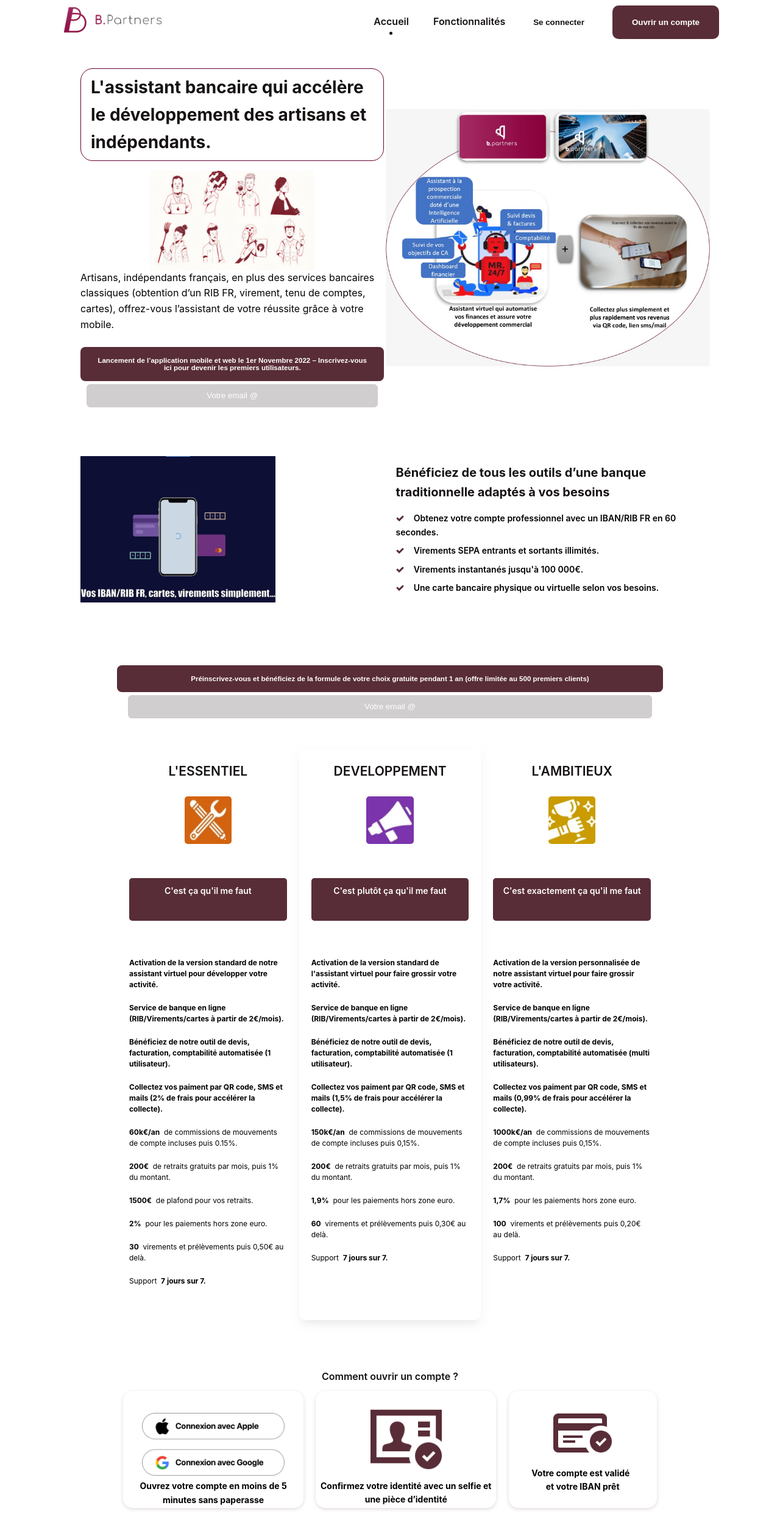
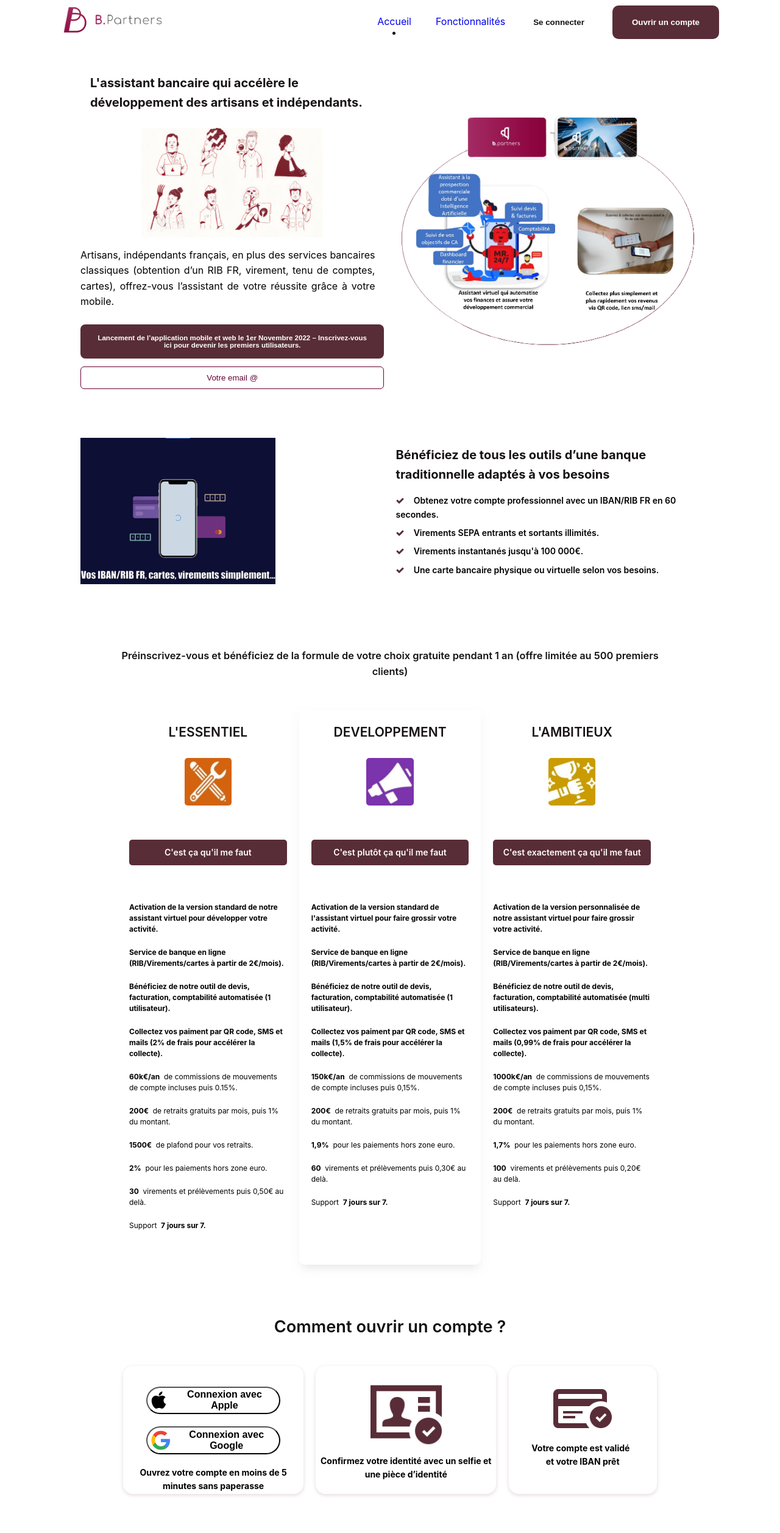
Before and after one commit to b-partners/web-landing, a React (Create React App) app: page / in a window 1280 px wide. Shown: the whole page at 61% size. After the commit the page ends 2492 px from the top, so only its background shows below. Built offline with nearby package versions, Linux system fonts and the light colour scheme; no server answers.

Commit message:
feat: some design improvement

```diff
--- a/public/assets/css/styles.css
+++ b/public/assets/css/styles.css
@@ -125,7 +125,7 @@ video {
 	height: auto;
 }
 ::placeholder { /* Chrome, Firefox, Opera, Safari 10.1+ */
-	color: #ffff;
+	color: var(--first-color-logo);
 	opacity: 1; /* Firefox */
   }
 /*========== CLASS CSS ==========*/
@@ -336,20 +336,22 @@ video {
 	font-weight: bold;
 	font-size: 2rem;
 }
-.home__title {
-	border: 1px solid var(--first-color-logo);
+h1.home__title {
 	padding: 0.5rem 1rem;
 	border-radius: 20px;
-	font-size: 2.2rem;
+	font-size: var(--h3-font-size);
 	font-weight: var(--font-bold);
-	margin-bottom: var(--mb-2);
 }
 .home__image{
 	display: flex;
 	justify-content: center;
+	transform: scale(110%);
+	margin-block: 1.6rem;
 }
 .home__description {
 	margin-bottom: var(--mb-3);
+	text-align: justify;
+	width: 97%;
 }
 .preregistration__container{
 	margin-top: 0.3rem;
@@ -362,10 +364,10 @@ video {
 	text-align: center;
 }
 .preregistration__container__input{
-	background-color: #D0CECE;
-	border: 1px solid #D0CECE;
+	margin-top: .5rem;
+	border: 1px solid var(--first-color-logo);
 	color: rgb(0, 0, 0);
-	width: 96%;
+	width: 100%;
 	height: 2.35rem;
 	text-align: center;
 	border-radius: 6px;
@@ -613,6 +615,9 @@ video {
 		display: flex;
 		flex-direction: column;
 	}
+	h1.home__title {
+		text-align: center;
+	}
 }
 @media screen and (min-width: 576px) {
 	.home__title{
@@ -740,7 +745,7 @@ video {
 }
 @media screen and (min-width: 968px) {
 	.home__img__overview {
-		transform: scale(1.66)
+		transform: scale(1.5)
 	}
 	.bd-container {
 		margin-left: auto;
@@ -837,7 +842,6 @@ video {
 }
 
 .pricing-button {
-	height: 4.375rem;
 	width: 100%;
 	border-radius: 5px;
 	background-color: var(--first-color);
--- a/public/index.html
+++ b/public/index.html
@@ -16,6 +16,7 @@
     -->
     <link rel="manifest" href="%PUBLIC_URL%/manifest.json" />
     <link rel="stylesheet" href="https://cdnjs.cloudflare.com/ajax/libs/font-awesome/4.7.0/css/font-awesome.min.css">
+    <link rel="stylesheet" href="https://use.fontawesome.com/releases/v5.12.0/css/all.css">
     <!--
       Notice the use of %PUBLIC_URL% in the tags above.
       It will be replaced with the URL of the `public` folder during the build.
--- a/src/pages/Home/components/Header/Header.jsx
+++ b/src/pages/Home/components/Header/Header.jsx
@@ -1,5 +1,5 @@
 /* eslint-disable no-restricted-globals */
-import React, { useState } from 'react';
+import React, { useState, useCallback } from 'react';
 
 import logo from '../../assets/img/logo.png';
 import '../../assets/css/forms.css';
@@ -20,6 +20,7 @@ export function Header() {
   });
   const [isLoading, setIsLoading] = useState(false);
   const [isCreatingAccount, setIsCreatingAccount] = useState(false);
+  const [activeLink, setActiveLink] = useState('link-1');
 
   const handlePhoneNumberChange = event => {
     const { name, value } = event.target;
@@ -54,6 +55,14 @@ export function Header() {
       setIsCreatingAccount(false);
     }
   };
+
+  const handleClickLink = (e) =>
+    setActiveLink(e.target.name);
+
+  const getActiveClassName = useCallback((link) =>
+    activeLink === link ? 'active-link' : ''
+  , [activeLink]);
+
   return (<header className='l-header' id='header'>
     <nav className='nav bd-container'>
       <a href='#home' className='nav__logo'>
@@ -61,13 +70,13 @@ export function Header() {
       </a>
       <div className={`nav__menu ${menuActive ? 'show-menu' : ''}`} id='nav-menu'>
         <ul className='nav__list'>
-          <li className='nav__item'>
-            <a href='#home' className='nav__link active-link'>
+        <li className='nav__item'>
+            <a name="link-1" href='#home' onClick={handleClickLink} className={`${getActiveClassName('link-1')}`}>
               Accueil
             </a>
           </li>
           <li className='nav__item'>
-            <a href='#share' className='nav__link'>
+            <a name="link-2" href='#share' onClick={handleClickLink} className={`${getActiveClassName('link-2')}`}>
               Fonctionnalités
             </a>
           </li>
--- a/src/pages/Home/components/Pricing/Pricing.css
+++ b/src/pages/Home/components/Pricing/Pricing.css
@@ -1,5 +1,9 @@
 :root {
     --xsmall-font-size: 0.5rem;
+}
+
+.pricing__title {
+    text-align: center;
 }
 
 .pricing__container {
@@ -55,11 +59,38 @@
     display: flex;
     flex-direction: row;
 }
+.connexion-button {
+    cursor: pointer;
+    margin-bottom: 1.2rem;
+    width: 75%;
+    margin-inline: auto;
+    height: 2.87rem;
+    font-size: 1rem;
+    border-radius: 30px;
+    display: flex;
+    align-items: center;
+    justify-content: center;
+    font-weight: bold;
+    background-color: white;
+}
+.fa-google {
+    background: conic-gradient(from -45deg, #ea4335 110deg, #4285f4 90deg 180deg, #34a853 180deg 270deg, #fbbc05 270deg) 73% 55%/150% 150% no-repeat;
+    -webkit-background-clip: text;
+    background-clip: text;
+    color: transparent;
+    -webkit-text-fill-color: transparent;
+}
+.button-container {
+    margin-top: 2rem;
+    display: flex;
+    flex-direction: column;
+}
 .decoration{
     text-align: center;
 }
 .decoration-title {
-    font-size: 1rem;
+    font-size: 1.7rem;
+    margin-bottom: 2rem;
 }
 .decoration__data {
     max-width: 33%;
@@ -117,6 +148,11 @@
     .pricing-button {
         line-height: 3.125rem;
     }
+    .connexion-button {
+        font-size: .8rem;
+        width: 90%;
+        height: 3rem;
+    }
 }
 
 @media (max-width: 520px) {
--- a/src/pages/Home/components/Pricing/Pricing.jsx
+++ b/src/pages/Home/components/Pricing/Pricing.jsx
@@ -4,33 +4,18 @@ import './Pricing.css';
 import essentiel from '../../assets/img/essentiel.png';
 import ambitieux from '../../assets/img/ambitieux.png';
 import developpement from '../../assets/img/developpement.png';
-import connexion from '../../assets/img/connexion.png';
 import confirmer from '../../assets/img/identity.png';
 import valider from '../../assets/img/valider.png';
 
-import { Preregistration } from '../Preregistration';
-import { usePreregistration } from '../../../../utils/hooks';
-
 export function Pricing() {
-  const {
-    isLoading,
-    showModal,
-    toggle,
-    handleEmailSubmit,
-    handleModalSubmit,
-    handleChange,
-    preRegistration,
-  } = usePreregistration();
 
   return (
     <div className='pricing__container'>
       <div className='pricing__main'>
-        <button type='button' className='button button--pricing'>
+        <h3 className='pricing__title'>
           Préinscrivez-vous et bénéficiez de la formule de votre choix gratuite pendant 1 an (offre limitée au 500
           premiers clients)
-        </button>
-        <Preregistration onSubmitEmail={handleEmailSubmit} onChange={handleChange} showModal={showModal} toggle={toggle}
-                         onSubmitModal={handleModalSubmit} loading={isLoading} preRegistration={preRegistration} />
+        </h3>
         <div className='background'>
           <div className='container'>
             <div className='pricing-table'>
@@ -231,7 +216,16 @@ export function Pricing() {
         <h3 className='decoration-title'>Comment ouvrir un compte ?</h3>
         <div className='decoration__container'>
           <div className='decoration__data'>
-            <img src={connexion} alt='' className='step-image' />
+            <div className='button-container'>
+              <button type='button' className='connexion-button'>
+                <i className="fab fa-apple fa-2x" style={{ marginRight: '.8rem' }} />
+                Connexion avec Apple
+              </button>
+              <button type='button' className='connexion-button'>
+                <i className="fab fa-google fa-2x" style={{ marginRight: '.8rem' }} />
+                Connexion avec Google
+              </button>
+            </div>
             <h4 className='step-text'>Ouvrez votre compte en moins de 5 minutes sans paperasse</h4>
           </div>
 
--- a/src/pages/Home/components/Welcome/Welcome.jsx
+++ b/src/pages/Home/components/Welcome/Welcome.jsx
@@ -4,7 +4,7 @@ import { usePreregistration } from '../../../../utils/hooks';
 import { Preregistration } from '../Preregistration';
 
 import artisans from '../../assets/img/artisans.jpg';
-import assistant from '../../assets/img/home-overview.jpg';
+import assistant from '../../assets/img/home-overview.png';
 import '../../../../common/components/Modal/Modal.css';
 import '../../assets/css/forms.css';
 import '../../assets/css/spinner.css';
@@ -24,7 +24,8 @@ export function Welcome() {
     <div className='home__container bd-container bd-grid'>
       <div className='home__data'>
         <h1 className='home__title'>
-          L'assistant bancaire qui accélère le développement des artisans et indépendants.
+          L'assistant bancaire qui accélère le développement
+          des artisans et indépendants.
         </h1>
         <div className='home__image'>
           <img alt='logo' src={artisans} style={{ width: '16.875rem' }} />
```
Also changed, not shown: src/pages/Home/assets/img/home-overview.png (added).
